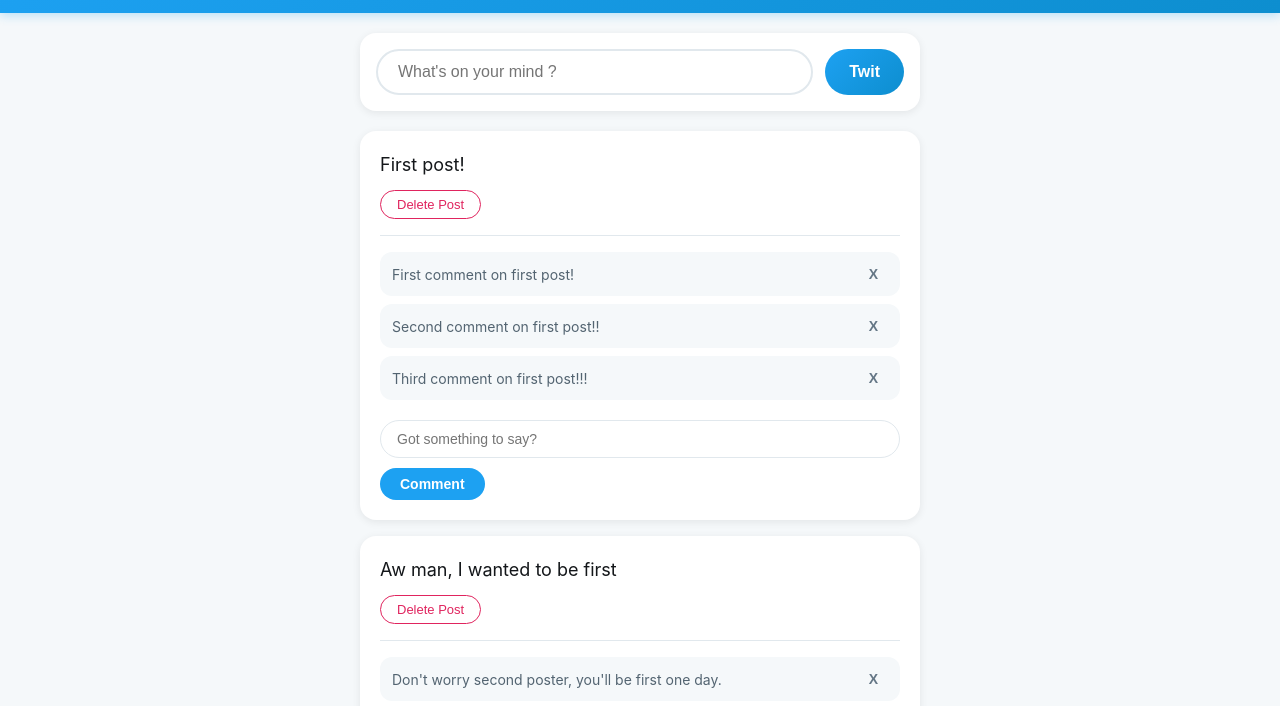
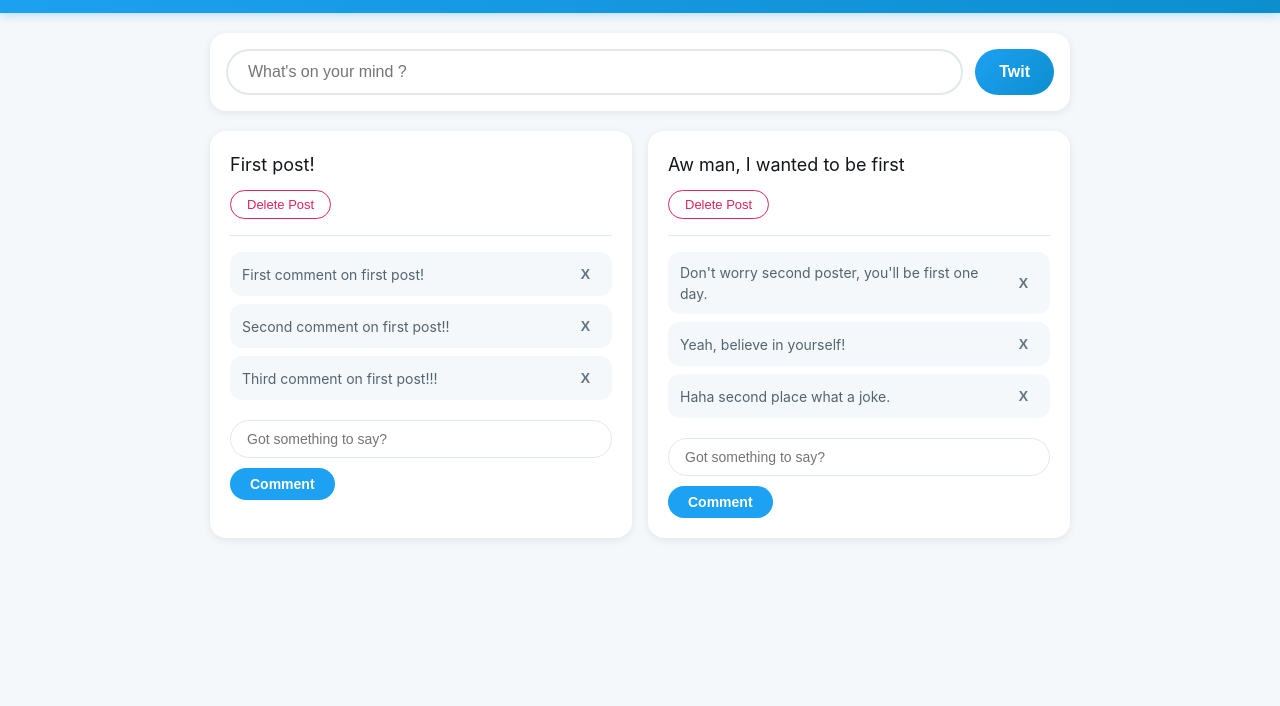
Before and after one commit to TOMLUCA7/Tweeter-Project, a website with bundled scripts: page index.html in a window 1280 px wide. Shown: the part 55-761 px from the top of the page. Built offline with nearby package versions, Linux system fonts and the light colour scheme.

Commit message:
Update CSS styles to enhance layout: increase max-width of container, adjust posts display to flex-wrap, and set individual post flex properties for better responsiveness.

```diff
--- a/style.css
+++ b/style.css
@@ -33,7 +33,7 @@ body {
 
 /* Main container */
 .container-body {
-  max-width: 600px;
+  max-width: 900px;
   margin: 0 auto;
   padding: 20px;
 }
@@ -87,12 +87,14 @@ body {
 /* Posts container */
 #posts {
   display: flex;
-  flex-direction: column;
+  flex-wrap: wrap;
   gap: 16px;
 }
 
 /* Individual post */
 .post {
+  flex: 1 1 calc(50% - 8px);
+  min-width: 280px;
   background: white;
   border-radius: 16px;
   padding: 20px;
```
